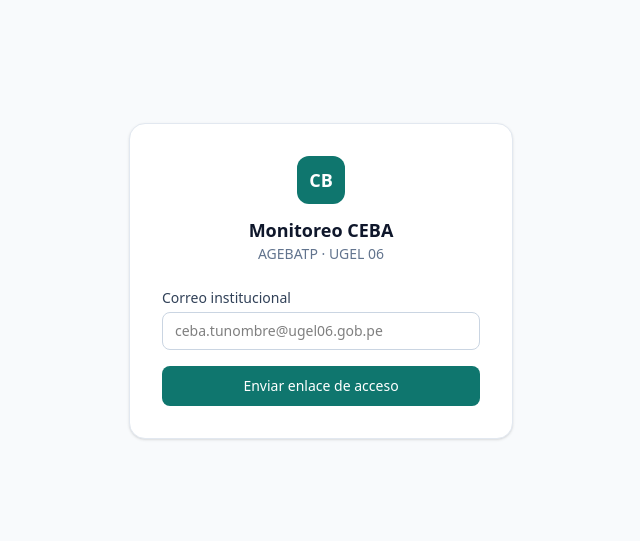
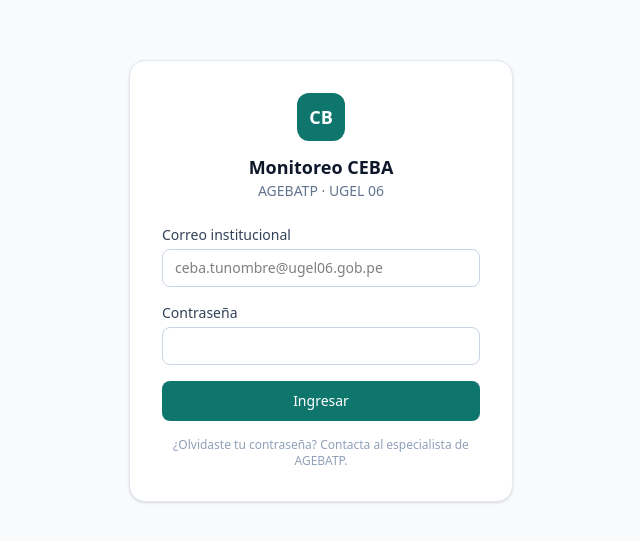
Before and after one commit to darce07/monitoreo-ceba-agebatp, a React (Vite) app: page / in a window 1280 px wide. Shown: the part 119-660 px from the top of the page, without its empty margins (319-959 px from the left). Built offline with nearby package versions, Linux system fonts and the light colour scheme; no server answers.

Commit message:
1: Login por usuario y contraseña (sin dominio propio, magic-link no llega a los 17 directores)

```diff
--- a/src/pages/Login.tsx
+++ b/src/pages/Login.tsx
@@ -3,7 +3,7 @@ import { supabase } from '../lib/supabase';
 
 export default function Login() {
   const [email, setEmail] = useState('');
-  const [sent, setSent] = useState(false);
+  const [password, setPassword] = useState('');
   const [error, setError] = useState<string | null>(null);
   const [loading, setLoading] = useState(false);
 
@@ -11,13 +11,11 @@ export default function Login() {
     e.preventDefault();
     setError(null);
     setLoading(true);
-    const { error } = await supabase.auth.signInWithOtp({ email });
+    const { error } = await supabase.auth.signInWithPassword({ email, password });
     setLoading(false);
     if (error) {
-      setError(error.message);
-      return;
+      setError(error.message === 'Invalid login credentials' ? 'Correo o contraseña incorrectos.' : error.message);
     }
-    setSent(true);
   }
 
   return (
@@ -31,12 +29,6 @@ export default function Login() {
           <p className="text-sm text-slate-500">AGEBATP · UGEL 06</p>
         </div>
 
-        {sent ? (
-          <p className="text-sm text-slate-600 text-center">
-            Te enviamos un enlace de acceso a <span className="font-medium">{email}</span>. Revisa tu correo
-            institucional.
-          </p>
-        ) : (
         <form onSubmit={handleSubmit} className="space-y-4">
           <div>
             <label className="block text-sm font-medium text-slate-700 mb-1">Correo institucional</label>
@@ -49,16 +41,28 @@ export default function Login() {
               className="w-full rounded-lg border border-slate-300 px-3 py-2 text-sm focus:outline-none focus:ring-2 focus:ring-brand-500"
             />
           </div>
+          <div>
+            <label className="block text-sm font-medium text-slate-700 mb-1">Contraseña</label>
+            <input
+              type="password"
+              required
+              value={password}
+              onChange={(e) => setPassword(e.target.value)}
+              className="w-full rounded-lg border border-slate-300 px-3 py-2 text-sm focus:outline-none focus:ring-2 focus:ring-brand-500"
+            />
+          </div>
           {error && <p className="text-sm text-danger-600">{error}</p>}
           <button
             type="submit"
             disabled={loading}
             className="w-full rounded-lg bg-brand-700 text-white text-sm font-medium py-2.5 hover:bg-brand-800 disabled:opacity-60"
           >
-              {loading ? 'Enviando...' : 'Enviar enlace de acceso'}
+            {loading ? 'Ingresando...' : 'Ingresar'}
           </button>
+          <p className="text-xs text-slate-400 text-center">
+            ¿Olvidaste tu contraseña? Contacta al especialista de AGEBATP.
+          </p>
         </form>
-        )}
       </div>
     </div>
   );
```
Lines whose indentation alone changed are shown as unchanged.
